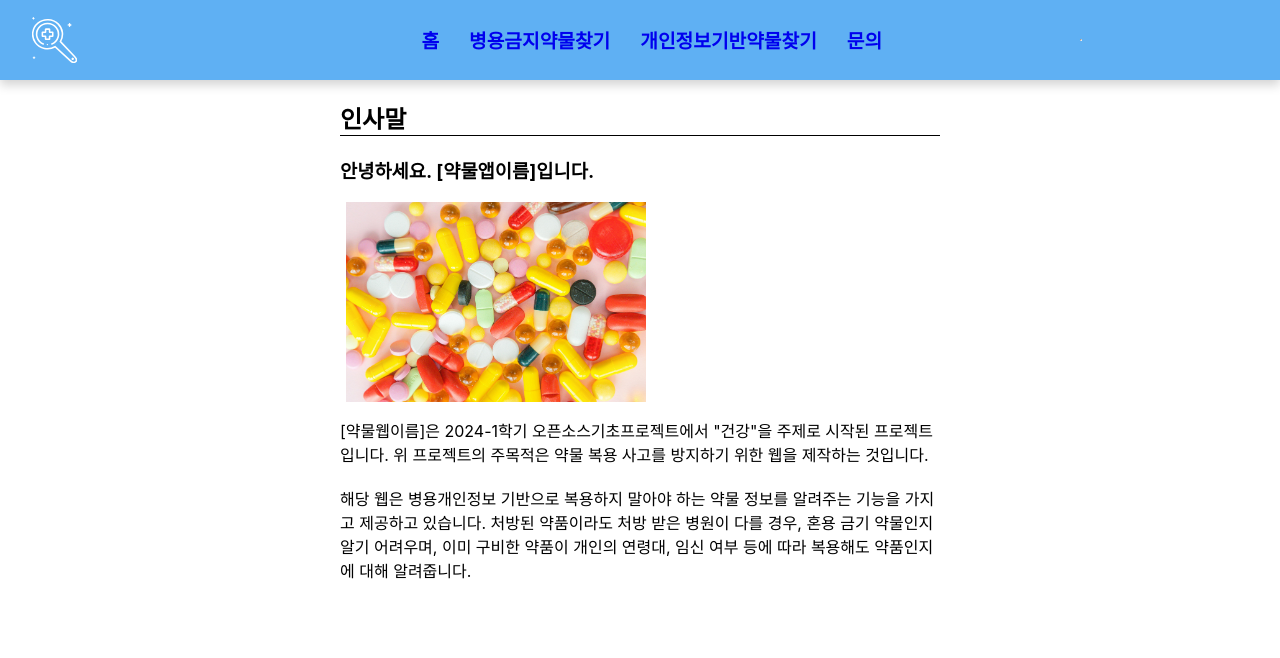
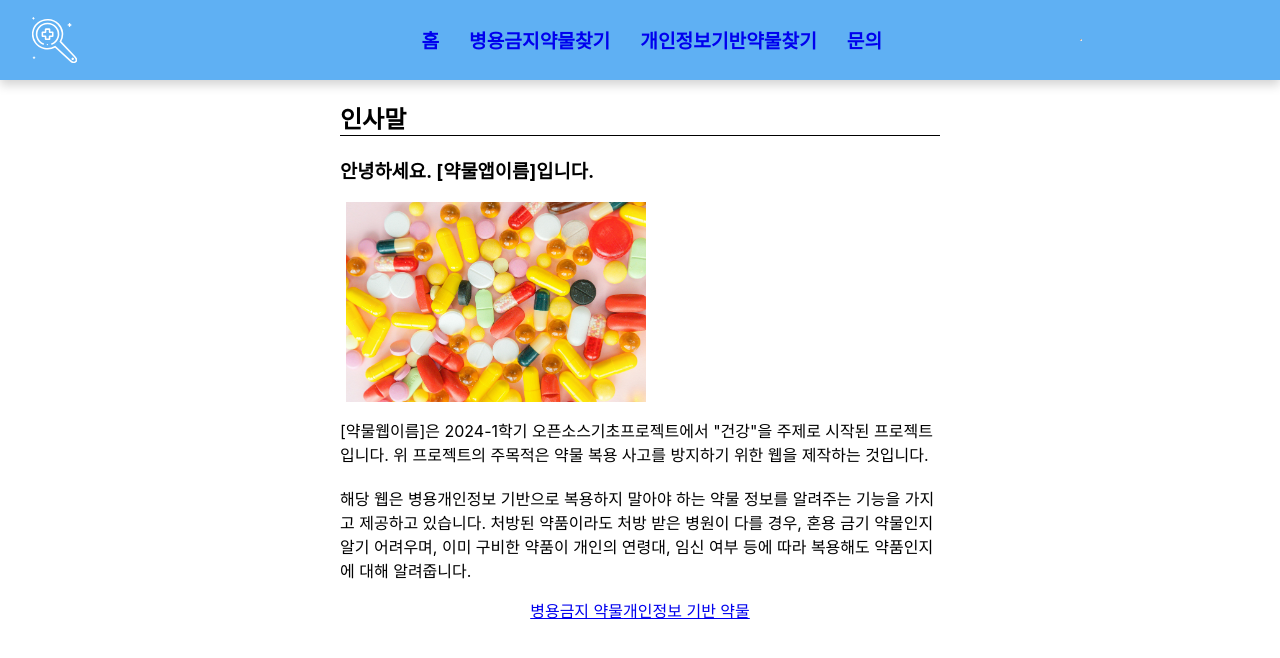
Before and after one commit to LovellR/GSS_Project, a React (Create React App) app in the folder oss-project/: page / in a window 1280 px wide. Shown: the top 658 px of the page. Built offline with nearby package versions, Linux system fonts and the light colour scheme.

Commit message:
홈페이지에 SearchBtn 컴포넌트 적용

```diff
--- a/oss-project/src/JS/Home.js
+++ b/oss-project/src/JS/Home.js
@@ -1,9 +1,13 @@
 import React from "react";
 import Introduce from "./Introduce.js"
+import SearchBtn from "./SearchBtn.js";
 
 const Home = () => {
     return (
-        <Introduce />
+        <div>
+            <Introduce />
+            <SearchBtn />
+        </div>
     );
 }
 
```
